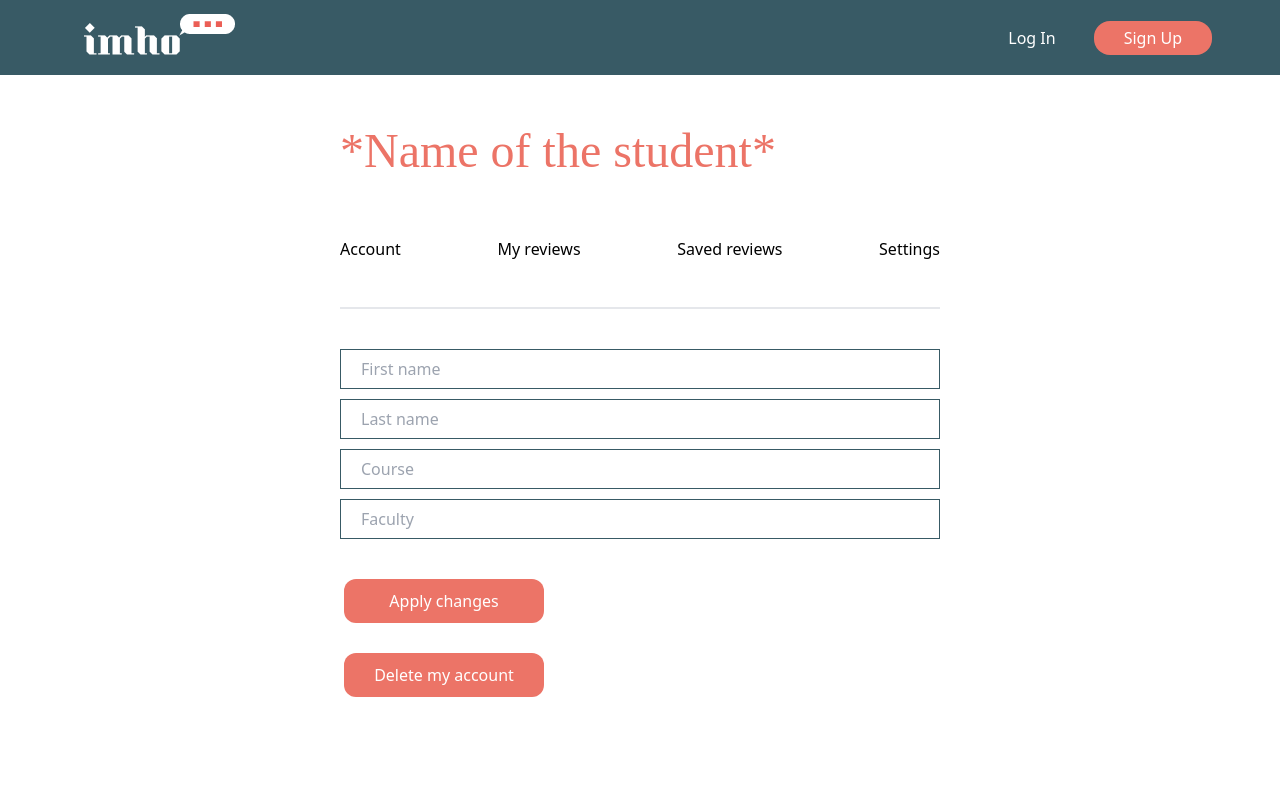
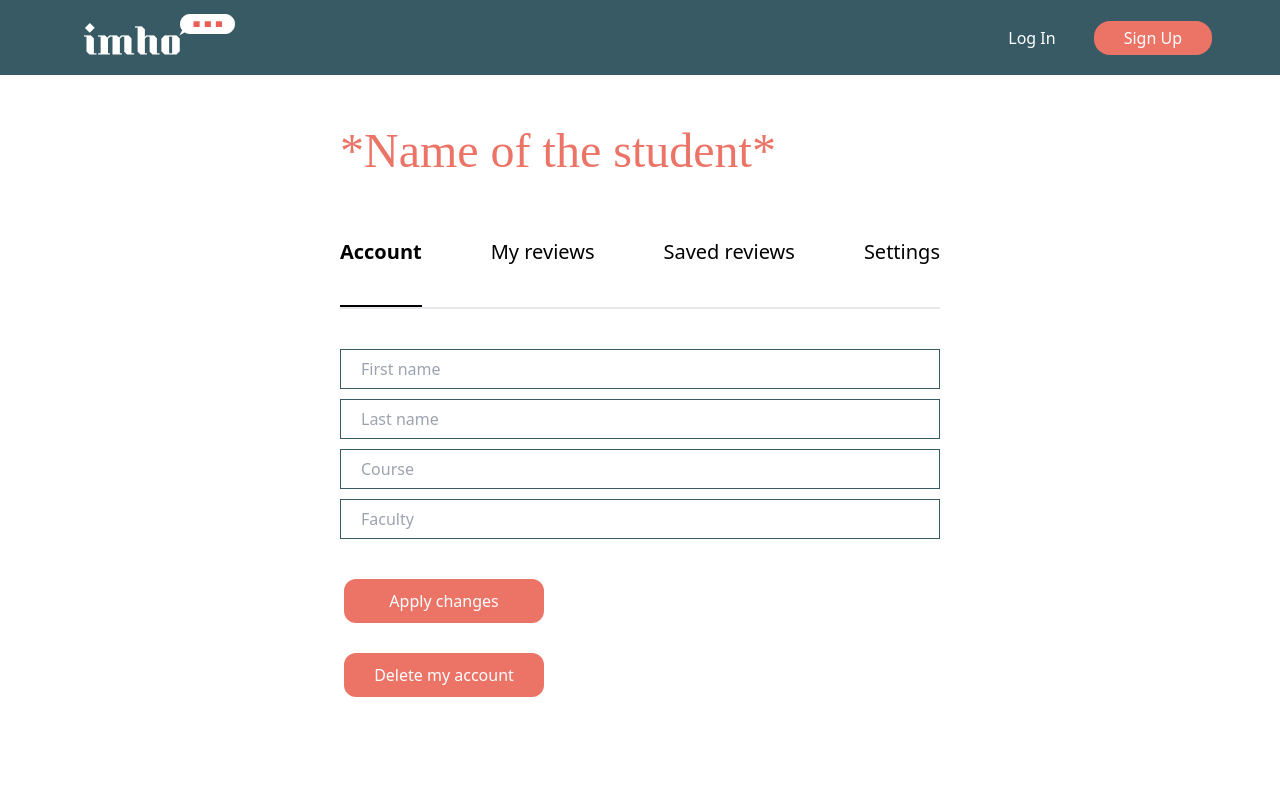
Before and after one commit to DarishDaudekenkyzy/Diploma-Project, a React (Vite) app in the folder ReviewAppProject/imho_frontend/imho/: page /account in a window 1280 px wide. Shown: the top 800 px of the page. Built offline with nearby package versions, Linux system fonts and the light colour scheme.

Commit message:
Minor changes in component styles

```diff
--- a/ReviewAppProject/imho_frontend/imho/src/components/Team.jsx
+++ b/ReviewAppProject/imho_frontend/imho/src/components/Team.jsx
@@ -23,7 +23,7 @@ const Team = () => {
         </div>
         <div className={`flex flex-col items-center w-[150px] mx-[20px]`}>
           <img src={empty_circle} />
-          <p className="w-[100px] font-medium text-center mt-[10px]">Rahat Shalbuidakov</p>
+          <p className="w-[100px] font-medium text-center mt-[10px]">Rakhat Shalbuidakov</p>
         </div>
         <div className={`flex flex-col items-center w-[150px] mx-[20px]`}>
           <img src={empty_circle} />
--- a/ReviewAppProject/imho_frontend/imho/src/pages/Login.jsx
+++ b/ReviewAppProject/imho_frontend/imho/src/pages/Login.jsx
@@ -45,8 +45,8 @@ import styles from '../style'
       <section>
         <div className="form h-[700px] m-auto w-[600px]">
           <img src="./src/assets/loginBackground.jpg" />
-          <form className="mt-[-470px] mr-[-180px] flex flex-col items-center">
-            <p className="text-primary text-[30px] font-[KumarOne] mb-[20px]">Welcome Back</p>
+          <form className="mt-[-480px] mr-[-180px] flex flex-col items-center">
+            <p className="text-primary text-[30px] font-[KumarOne] mb-[10px]">Welcome Back</p>
 
             <input className="w-100 border-[1px] border-primary border-solid mb-[10px] px-[5px] py-[7px]"
             type="email" placeholder="Email" onChange={(e) => setInputEmail(e.target.value)}/>
--- a/ReviewAppProject/imho_frontend/imho/src/pages/Myaccount.jsx
+++ b/ReviewAppProject/imho_frontend/imho/src/pages/Myaccount.jsx
@@ -29,14 +29,22 @@ console.log(activeTab);
       <div className="form h-[800px] m-auto w-[600px]">
         <p className={`text-EC7467 text-[48px] font-[KumarOne] text-start mt-[40px]`}>*Name of the student*</p>
         <div className="m-auto w-[600px] h-[50px] border-b-2 mt-[50px] pb-[70px] flex justify-between">
-          <button onClick={() => activeIndex(1)}
-          className={"text-[20px]" + (activeTab === 1 && "font-bold")}>Account</button>
-          <button onClick={() => activeIndex(2)}
-          className={"text-[20px]" + (activeTab === 2 && "font-bold")}>My reviews</button>
-          <button onClick={() => activeIndex(3)}
-          className={"text-[20px]" + (activeTab === 3 && "font-bold")}>Saved reviews</button>
-          <button onClick={() => activeIndex(4)}
-          className={"text-[20px]" + (activeTab === 4 && "font-bold")}>Settings</button>
+          <button onClick={() => activeIndex(1)}>
+            <p className={`text-[20px] ${((activeTab === 1) &&
+             `font-bold border-black border-b-2 pb-[38px]`)}`}>Account</p>
+          </button>
+          <button onClick={() => activeIndex(2)}>
+            <p className={`text-[20px] ${((activeTab === 2) &&
+             `font-bold border-black border-b-2 pb-[38px]`)}`}>My reviews</p>
+          </button>
+          <button onClick={() => activeIndex(3)}>
+            <p className={`text-[20px] ${((activeTab === 3) &&
+             `font-bold border-black border-b-2 pb-[38px]`)}`}>Saved reviews</p>
+          </button>
+          <button onClick={() => activeIndex(4)}>
+            <p className={`text-[20px] ${((activeTab === 4) &&
+             `font-bold border-black border-b-2 pb-[38px]`)}`}>Settings</p>
+          </button>
         </div>
         {activeTab === 1 && <Account/>}
         {activeTab === 2 && <Myreviews />}
--- a/ReviewAppProject/imho_frontend/imho/src/pages/Signup.jsx
+++ b/ReviewAppProject/imho_frontend/imho/src/pages/Signup.jsx
@@ -58,8 +58,8 @@ const Signup = () => {
       <section>
       <div className="form h-[700px] m-auto w-[600px]">
           <img src="./src/assets/loginBackground.jpg" />
-          <form className="mt-[-470px] mr-[-180px] flex flex-col items-center">
-            <p className="text-primary text-[30px] font-[KumarOne] mb-[20px]">Welcome!</p>
+          <form className="mt-[-480px] mr-[-180px] flex flex-col items-center">
+            <p className="text-primary text-[30px] font-[KumarOne] mb-[10px]">Welcome!</p>
             <input className="w-100 border-[1px] border-primary border-solid mb-[10px] px-[5px] py-[7px]" type="name" placeholder="First Name"
             onChange={(e) => setInputFirstName(e.target.value)}/>
             <input className="w-100 border-[1px] border-primary border-solid mb-[10px] px-[5px] py-[7px]" type="name" placeholder="Last Name"
@@ -68,7 +68,7 @@ const Signup = () => {
             onChange={(e) => setInputEmail(e.target.value)}/>
             <input className="w-100 border-[1px] border-primary border-solid mb-[10px] px-[5px] py-[7px]" type="password" placeholder="Password"
             onChange={(e) => setInputPassword(e.target.value)}/>
-            <button className="bg-primary text-white mt-[10px] w-[150px] py-[5px]" type="button"
+            <button className="bg-primary text-white mt-[5px] w-[150px] py-[5px]" type="button"
             onClick={handleRegister}>Sign up</button>
           </form>
         </div>
```
Also changed, not shown: 1 other file (tests, documents, lock files or other folders).
